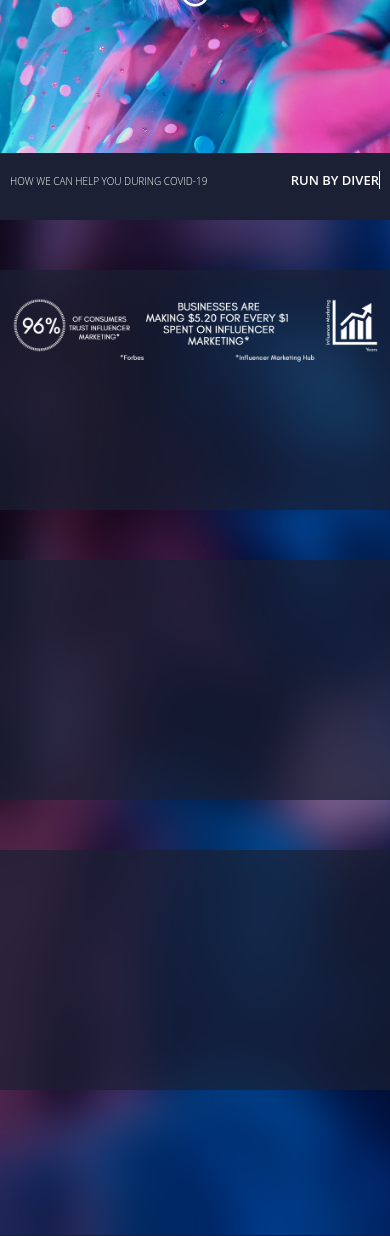
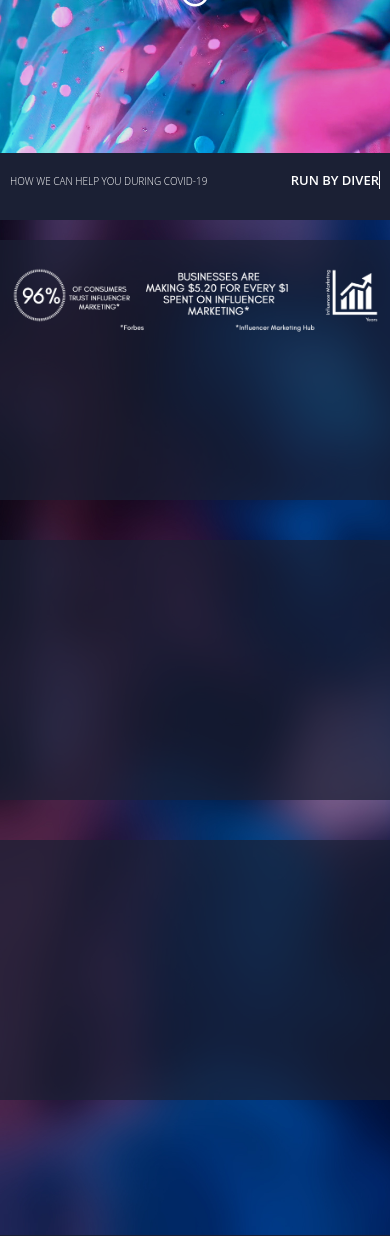
Before and after one commit to icecreamwebdev/RunByInfluencers, a PHP site: page / in a window 390 px wide. Shown: the part 607-1843 px from the top of the page. Run offline with PHP 8.4, Linux system fonts and the light colour scheme; some libraries are stand-ins or nearby versions.

Commit message:
mobile spacing

```diff
--- a/text.css
+++ b/text.css
@@ -759,9 +759,9 @@ width:100%;
 
 #section1{
     width:100%;
-    height:240px;
+    height:260px;
     background-color:rgba(27, 32, 52,0.7);
-    margin-top:50px;
+    margin-top:20px;
 }
 
     #section1 img{
@@ -773,16 +773,16 @@ width:100%;
     }
 #section2{
     width:100%;
-    height:240px;
+    height:260px;
     background-color:rgba(27, 32, 52,0.7);
-    margin-top:50px;
+    margin-top:40px;
 
 }
 #section3{
     width:100%;
-    height:240px;
+    height:260px;
     background-color:rgba(27, 32, 52,0.7);
-        margin-top:50px;
+        margin-top:40px;
 }
 
 
```
